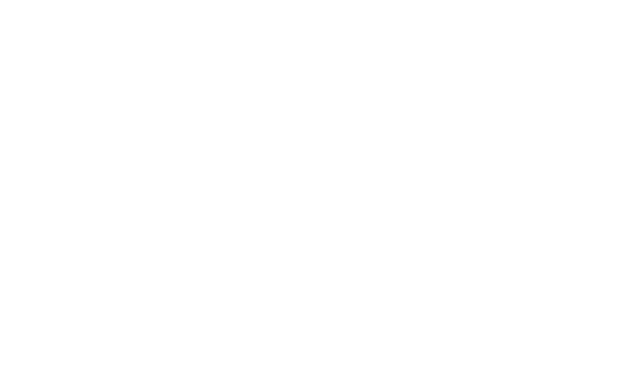
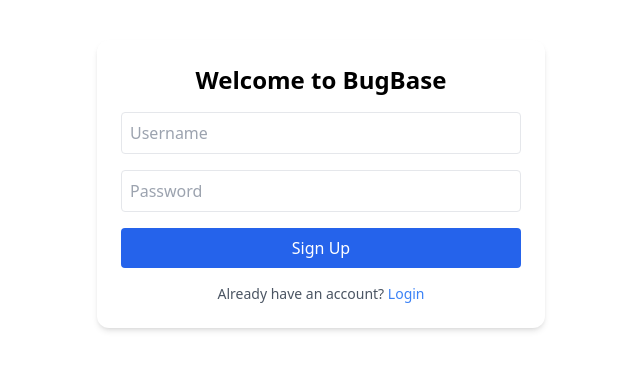
Before and after one commit to shashankmishra21/bugbase-frontend, a React (Create React App) app: page /signup in a window 1280 px wide. Before the commit this address had no page. Shown: the top 370 px of the page, without its empty margins (319-959 px from the left). Built offline with nearby package versions, Linux system fonts and the light colour scheme; the HTML template or start-up script is replaced by a standard one.

Commit message:
signuplogin and bug list done

```diff
--- a/src/App.tsx
+++ b/src/App.tsx
@@ -2,6 +2,7 @@
 import BugList from './pages/BugListPage';
 import BugDetail from './pages/BugDetailPage';
 import Login from './pages/LoginPage';
+import Signup from './pages/Signup';
 
 const App = () => {
   const isAuthenticated = !!localStorage.getItem('token');
@@ -11,6 +12,7 @@
       <Routes>
         <Route path="/" element={isAuthenticated ? <Navigate to="/bugs" /> : <Navigate to="/login" />} />
         <Route path="/login" element={<Login />} />
+        <Route path="/signup" element={<Signup />} />
         <Route path="/bugs" element={isAuthenticated ? <BugList /> : <Navigate to="/login" />} />
         <Route path="/bugs/:id" element={isAuthenticated ? <BugDetail /> : <Navigate to="/login" />} />
       </Routes>
--- a/src/api/bugService.ts
+++ b/src/api/bugService.ts
@@ -2,19 +2,19 @@
 import axios from 'axios';
 
 const API = axios.create({
-  baseURL: 'http://127.0.0.1:8000/api/', // Your Django backend API URL
+  baseURL: 'http://127.0.0.1:8000/api/',
 });
 
-// Add auth token to every request if available
-API.interceptors.request.use((req) => {
+API.interceptors.request.use((config) => {
   const token = localStorage.getItem('token');
-  if (token) {
-    req.headers.Authorization = `Token ${token}`;
+  if (token && config.headers) {
+    config.headers.Authorization = `Token ${token}`;
   }
-  return req;
+  return config;
 });
 
 export const fetchBugs = () => API.get('bugs/');
 export const fetchBugById = (id: number) => API.get(`bugs/${id}/`);
 export const createBug = (bugData: any) => API.post('bugs/', bugData);
 export const loginUser = (credentials: any) => API.post('login/', credentials);
+export const registerUser = (userData: any) => API.post('register/', userData);
--- a/src/pages/BugListPage.tsx
+++ b/src/pages/BugListPage.tsx
@@ -14,14 +14,14 @@
   const [bugs, setBugs] = useState<Bug[]>([]);
 
   useEffect(() => {
-    fetchBugs()
-      .then((res) => {
-        setBugs(res.data);
-      })
-      .catch((err) => {
-        console.error('Error fetching bugs:', err);
-      });
-  }, []);
+  fetchBugs()
+    .then((res) => setBugs(res.data))
+    .catch((err) => {
+      console.error("❌ Failed to fetch bugs:", err);
+      alert("Failed to fetch bugs");
+    });
+}, []);
+
 
   return (
     <div className="p-6">
--- a/src/pages/LoginPage.tsx
+++ b/src/pages/LoginPage.tsx
@@ -1,6 +1,6 @@
 import { useState } from 'react';
 import { loginUser } from '../api/bugService';
-import { useNavigate } from 'react-router-dom';
+import { useNavigate, Link } from 'react-router-dom'; // ⬅️ Make sure to import Link
 
 const Login = () => {
   const [credentials, setCredentials] = useState({ username: '', password: '' });
@@ -16,6 +16,7 @@
     try {
       const response = await loginUser(credentials);
       localStorage.setItem('token', response.data.token);
+
       navigate('/bugs');
     } catch (err) {
       setError('Invalid username or password');
@@ -55,6 +56,13 @@
         >
           Login
         </button>
+
+        <p className="mt-4 text-center text-sm text-gray-600">
+          Don't have an account?{' '}
+          <Link to="/signup" className="text-blue-500 hover:underline">
+            Sign up
+          </Link>
+        </p>
       </form>
     </div>
   );
--- /dev/null
+++ b/src/pages/Signup.tsx
@@ -0,0 +1,69 @@
+// src/pages/Signup.tsx
+import { useState } from "react";
+import { useNavigate, Link } from "react-router-dom";
+import axios from "axios";
+
+const Signup = () => {
+  const [formData, setFormData] = useState({
+    username: "",
+    password: "",
+  });
+
+  const navigate = useNavigate();
+
+  const handleChange = (e: React.ChangeEvent<HTMLInputElement>) => {
+    setFormData({ ...formData, [e.target.name]: e.target.value });
+  };
+
+  const handleSubmit = async (e: React.FormEvent) => {
+    e.preventDefault();
+    try {
+      const response = await axios.post("http://127.0.0.1:8000/api/register/", formData);
+      if (response.status === 201) {
+        alert("Signup successful! Please login.");
+        navigate("/login");
+      }
+    } catch (error) {
+      alert("Signup failed. Please try again.");
+      console.error(error);
+    }
+  };
+
+  return (
+    <div className="max-w-md mx-auto mt-10 bg-white p-6 rounded-xl shadow-md">
+      <h2 className="text-2xl font-bold mb-4 text-center">Welcome to BugBase</h2>
+      <form onSubmit={handleSubmit} className="space-y-4">
+        <input
+          type="text"
+          name="username"
+          placeholder="Username"
+          className="w-full border p-2 rounded"
+          onChange={handleChange}
+          required
+        />
+        <input
+          type="password"
+          name="password"
+          placeholder="Password"
+          className="w-full border p-2 rounded"
+          onChange={handleChange}
+          required
+        />
+        <button
+          type="submit"
+          className="w-full bg-blue-600 text-white p-2 rounded hover:bg-blue-700"
+        >
+          Sign Up
+        </button>
+        <p className="mt-4 text-center text-sm text-gray-600">
+          Already have an account?{" "}
+          <Link to="/login" className="text-blue-500 hover:underline">
+            Login
+          </Link>
+        </p>
+      </form>
+    </div>
+  );
+};
+
+export default Signup;
```
